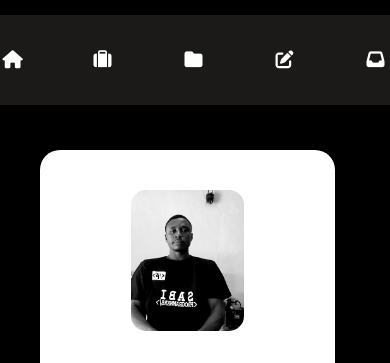
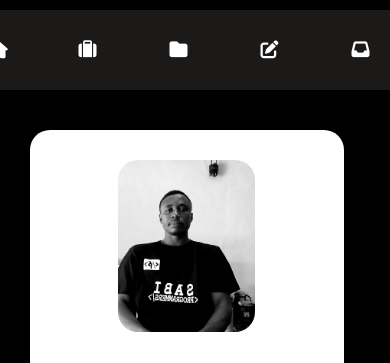
Before and after one commit to Bravo1arts/Portfolio, a plain HTML site: page index.html in a window 390 px wide. Shown: the top 363 px of the page. Drawn offline with Linux system fonts and the light colour scheme.

Commit message:
Update style.css

```diff
--- a/css/style.css
+++ b/css/style.css
@@ -431,8 +431,8 @@ span{
 @media (max-width: 850px)
 {
 	*{
-		padding: 5px;
-		margin: 0px;
+		padding: 0;
+		margin: 0;
 		box-sizing: border-box;
 	}
 	.header{
```
